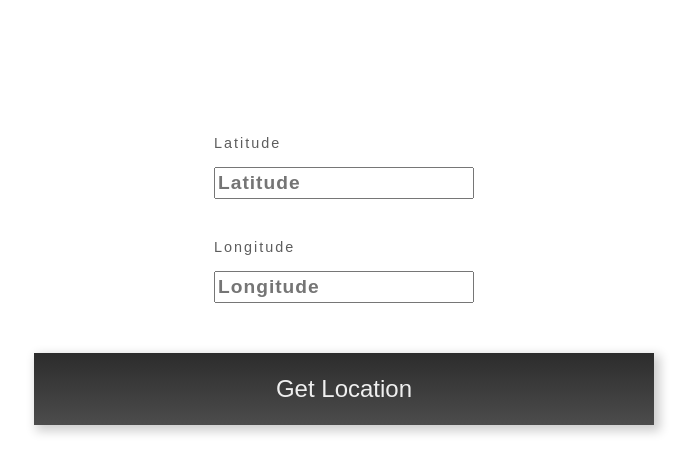
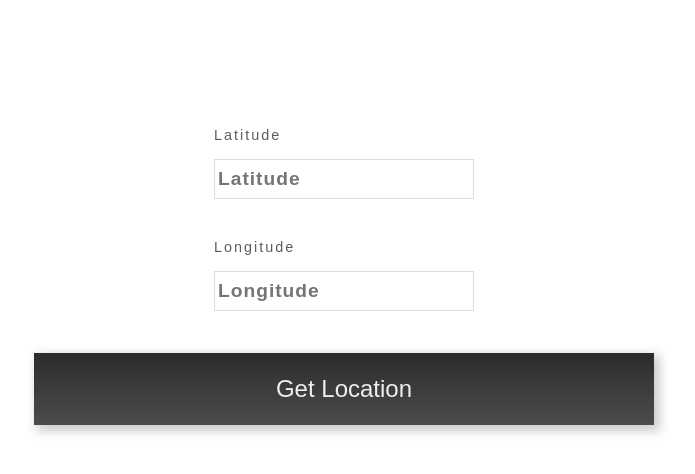
Before and after one commit to DevPractices/HTML-API-Geo-Location, a plain HTML site: page index.html in a window 1280 px wide. Shown: the whole page, without its empty margins (296-991 px from the left). Drawn offline with Linux system fonts and the light colour scheme.

Commit message:
Update main.css

```diff
--- a/main.css
+++ b/main.css
@@ -62,11 +62,11 @@ html, body
 {
 	display: block;
 	width: 260px;
-	height: 32px;
 }
 
 .dataItem label
 {
+	height: 32px;
 	font-family: sans-serif;
 	font-size: 0.9em;
 	color: #5d5d5d;
@@ -75,12 +75,14 @@ html, body
 
 .dataItem input
 {
-	padding: 2px;
+	height: 40px;
+	padding: 3px;
 	font-family: sans-serif;
 	font-size: 1.2em;
 	font-weight: bold;
 	letter-spacing: 1px;
 	color: #2c2c2c;
+	border: 1px solid #dcdcdc;
 }
 
 .container #inputWrapper
```
